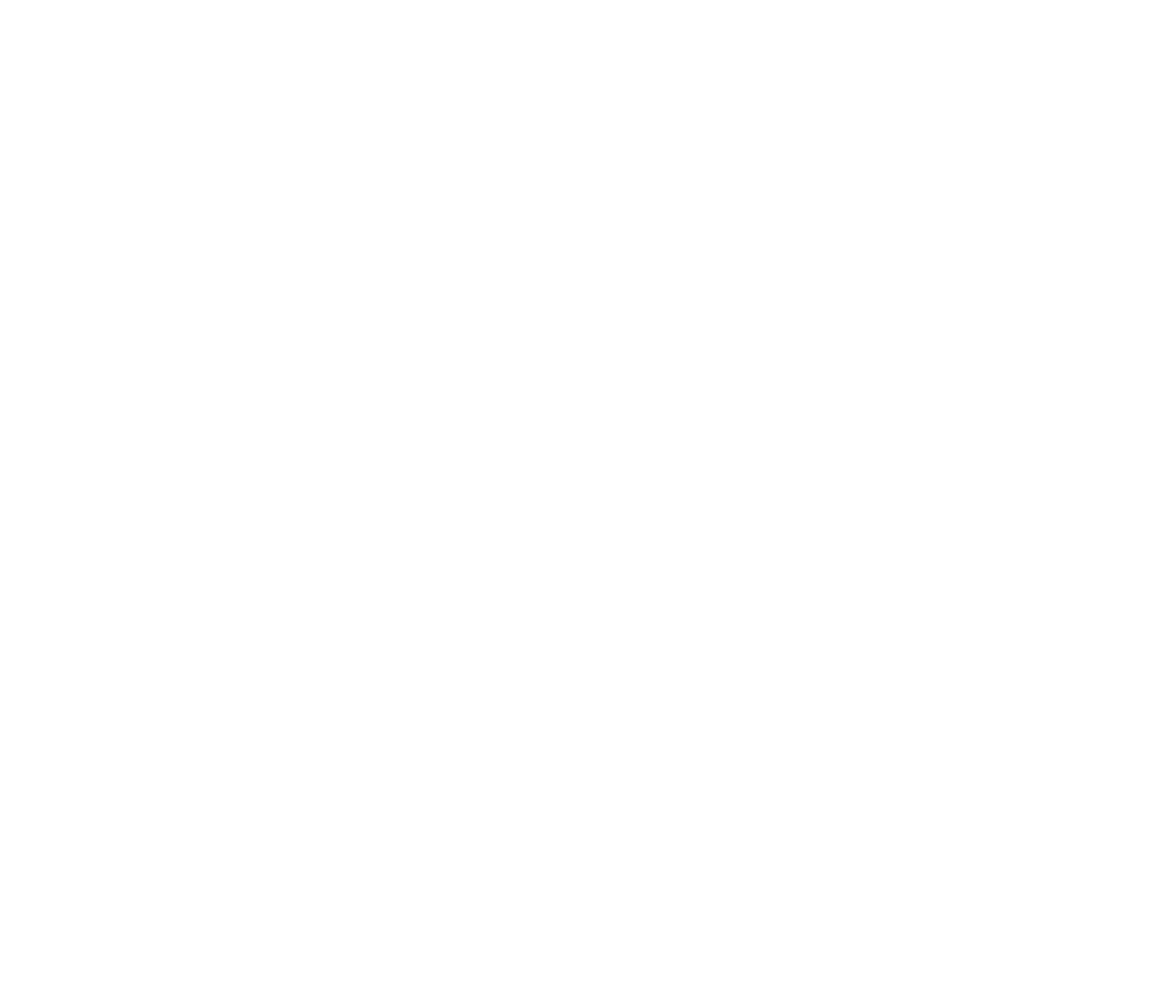
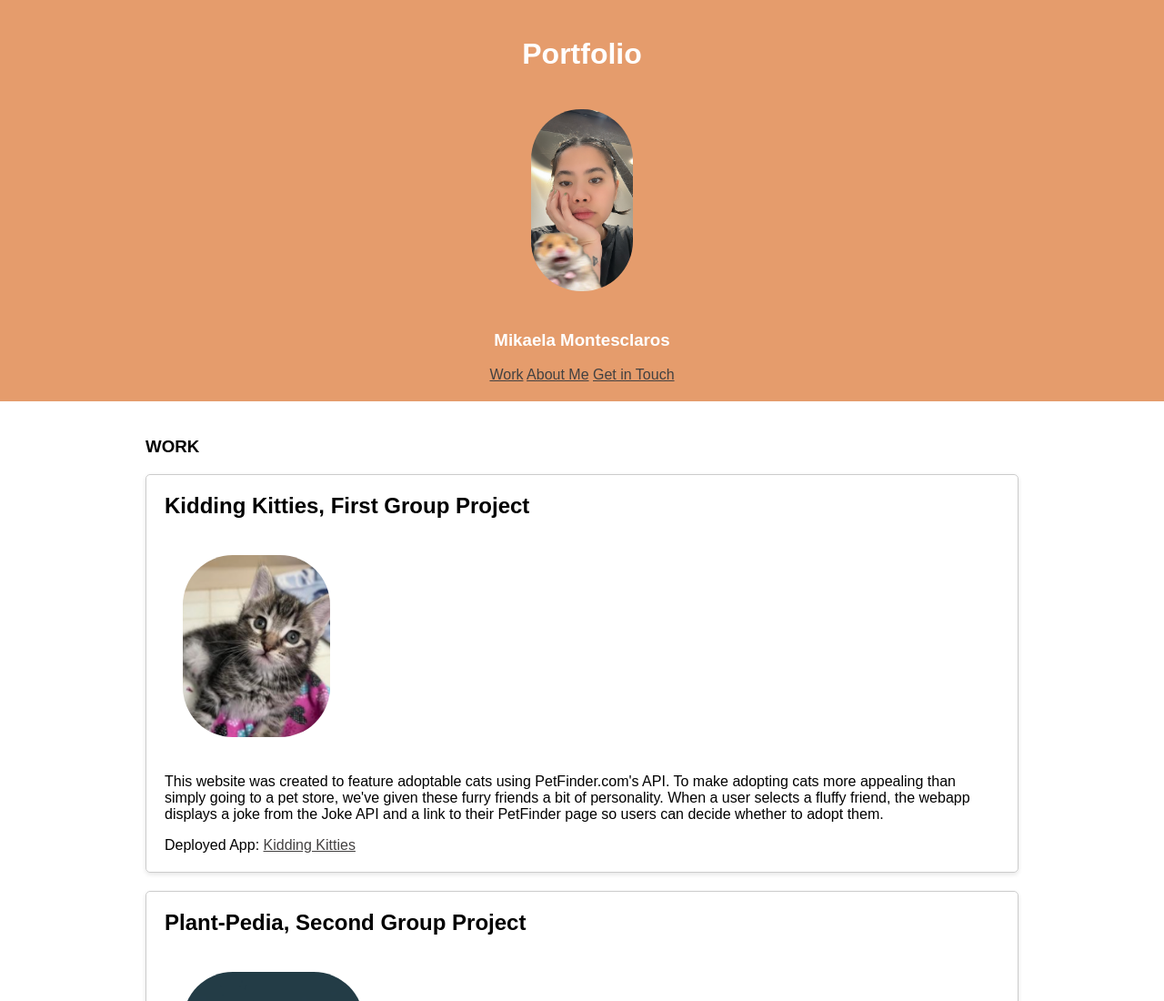
Before and after one commit to saymiki/my-stuff, a plain HTML site: page index.html in a window 1280 px wide. Shown: the top 1100 px of the page at 91% size. Before the commit the page ends 800 px from the top, so only its background shows below. Drawn offline with Linux system fonts and the light colour scheme.

Commit message:
made css changes, added links

```diff
--- a/assets/style.css
+++ b/assets/style.css
@@ -0,0 +1,63 @@
+body {
+    font-family: Arial, sans-serif;
+    margin: 0;
+    padding: 0;
+}
+
+header {
+    background-color: #e59c6c;
+    color: #fff;
+    padding: 20px;
+    text-align: center;
+}
+
+a {
+    color: #434141;
+}
+
+.pic {
+    max-width: 300px;
+    max-height: 200px;
+    padding: 20px;
+    border-radius: 75px;
+
+}
+h1 {
+    display: flex;
+    justify-content: center;
+}
+
+.container {
+    flex-direction: column;
+    justify-content: space-between;
+    max-width: 960px;
+    margin: 0 auto;
+    padding: 20px;
+    display: flex
+}
+
+.title {
+    float: left;
+}
+
+.card {
+    max-width: 960px;
+    margin: 0 auto;
+    padding: 20px;
+}
+
+.project {
+    margin-bottom: 20px;
+    padding: 20px;
+    border: 1px solid #ccc;
+    border-radius: 5px;
+    box-shadow: 0 2px 5px rgba(0, 0, 0, 0.1);
+}
+
+.project h2 {
+    margin-top: 0;
+}
+
+.project p {
+    margin-bottom: 0;
+}
--- a/index.html
+++ b/index.html
@@ -1,12 +1,82 @@
 <!DOCTYPE html>
 <html lang="en">
+
 <head>
     <meta charset="UTF-8">
     <meta http-equiv="X-UA-Compatible" content="IE=edge">
     <meta name="viewport" content="width=device-width, initial-scale=1.0">
-    <title>Document</title>
+    <link rel="stylesheet" href="./assets/style.css" />
+    <title>My Portfolio</title>
 </head>
+
 <body>
+    <header>
+        <h1>Portfolio</h1>
+        <figure>
+            <img src="public/images/profile-picture.jpeg" class="pic" alt="Profile Photo" />
+        </figure>
+        <div>
+            <h3>Mikaela Montesclaros</h3>
+            <!-- create links to sections of the page
+            link to works, contact me, and bio -->
+            <a href="#section1">Work</a>
+            <a href="#section2">About Me</a>
+            <a href="#section3">Get in Touch</a>
+
+        </div>
+    </header>
+
+    <!-- create div for my work -->
+    <div class="container" id="section1">
+        <h3 class="title">WORK</h3>
+        <div class="project">
+            <!-- add image -->
+            <!-- make img clickable -->
+            <h2>Kidding Kitties, First Group Project</h2>
+            <a href="https://chi-town-coders.github.io/kidding-kitties/">
+                <img src="public/images/kitties.png" class="pic" alt="kitties" />
+            </a>
+
+            <p>This website was created to feature adoptable cats using PetFinder.com's API. To make adopting cats more
+                appealing than simply going to a pet store, we've given these furry friends a bit of personality. When a
+                user selects a fluffy friend, the webapp displays a joke from the Joke API and a link to their PetFinder
+                page so users can decide whether to adopt them.</p>
+            <p>Deployed App: <a href="https://chi-town-coders.github.io/kidding-kitties/">Kidding Kitties</a></p>
+        </div>
+        <div class="project">
+            <!-- add image -->
+            <!-- make img clickable -->
+            <h2>Plant-Pedia, Second Group Project</h2>
+            <a href="https://plantpedia.herokuapp.com/">
+                <img src="public/images/plant-pedia-logo.png" class="pic" alt="plant" />
+            </a>
+            <p>This website allows the user to view and search for plants. The user can select to see outdoor, indoor,
+                or all plants. These plants are ranked by difficulty of care when listed for the user. Users can also
+                rate these plants and view ratings from other people on them as well.</p>
+            <p>Deployed App: <a href="https://plantpedia.herokuapp.com/">Plant-Pedia</a></p>
+        </div>
+        <!-- bio -->
+        <div class="container" id="section2">
+            <h3 class="title">About Me</h3>
+            <p>here is a bunch of stuff about me idk what I'm doing and I'm applying to new jobs and honestly I'm kinda
+                overwhelmed and would like to be in close proximity to the ocean but I'm from Chicago so the closest
+                thing I have to the ocean is big-ass lake michigan but it's pretty freaky and argueably much scarier
+                than the ocean</p>
+        </div>
+        <!-- contact me seciton -->
+        <div class="container" id="section3">
+            <h3 class="title">Get in Touch</h3>
+            <p>mikaela.montesclaros@gmail.com</p>
+            <figure>
+                <img src="public/images/hamster-scared-meme-ff5rjes3s8xocff1.gif" class="pic" alt="hamster" />
+            </figure>
+
+        </div>
+
+        <footer>
+
+        </footer>
 
 </body>
+
 </html>
```
Also changed, not shown: public/images/hamster-scared-meme-ff5rjes3s8xocff1.gif (added), public/images/kitties.png (added), public/images/plant-pedia-logo.png (added), public/images/profile-picture.jpeg (added), 1 other file.
